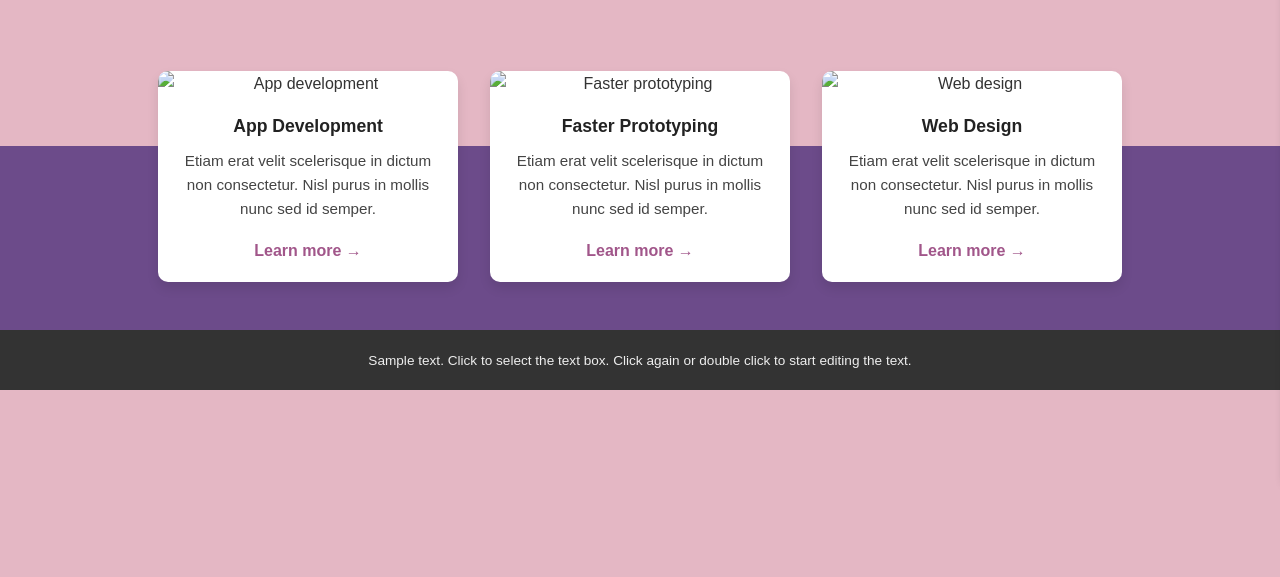
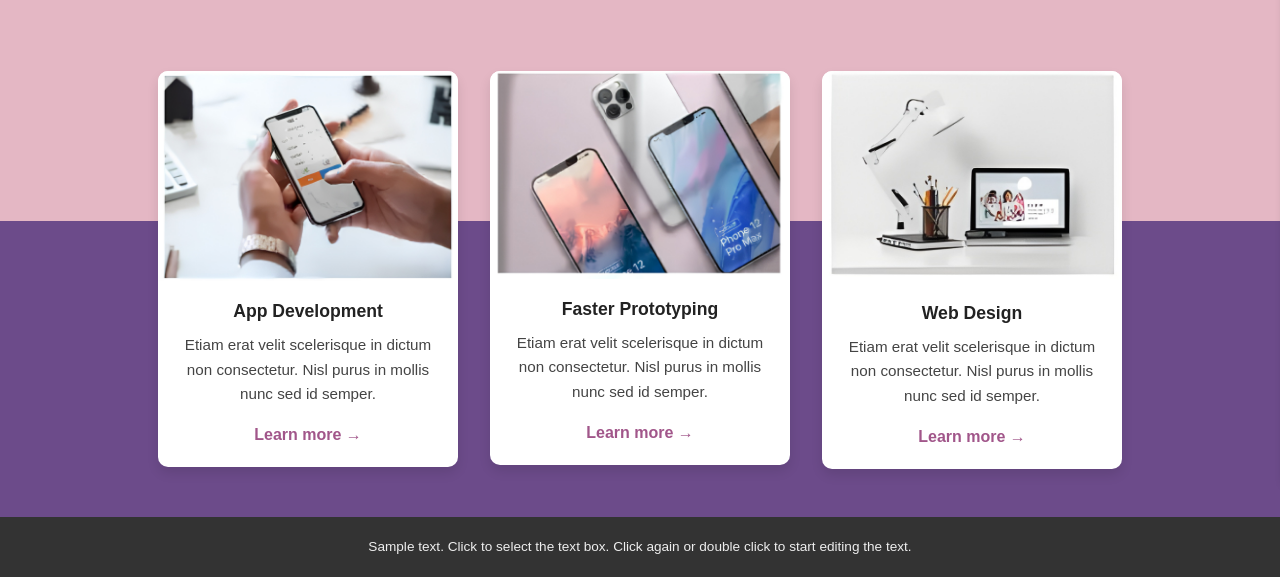
Before and after one commit to PrOl07/my-lab4site.ua, a plain HTML site: page index.html in a window 1280 px wide. Shown: the part 317-894 px from the top of the page. Before the commit the page ends 800 px from the top, so only its background shows below. Drawn offline with Linux system fonts and the light colour scheme.

Commit message:
Update index.html

```diff
--- a/index.html
+++ b/index.html
@@ -36,21 +36,21 @@
 
         <section class="services">
             <article class="card">
-                <img src="image/app-development.jpg" alt="App development">
+                <img src="images/app-development.jpg" alt="App development">
                 <h2>App Development</h2>
                 <p>Etiam erat velit scelerisque in dictum non consectetur. Nisl purus in mollis nunc sed id semper.</p>
                 <a href="#" class="learn-more">Learn more →</a>
             </article>
 
             <article class="card">
-                <img src="image/faster-prototyping.jpg" alt="Faster prototyping">
+                <img src="images/faster-prototyping.jpg" alt="Faster prototyping">
                 <h2>Faster Prototyping</h2>
                 <p>Etiam erat velit scelerisque in dictum non consectetur. Nisl purus in mollis nunc sed id semper.</p>
                 <a href="#" class="learn-more">Learn more →</a>
             </article>
 
             <article class="card">
-                <img src="image/web-design.jpg" alt="Web design">
+                <img src="images/web-design.jpg" alt="Web design">
                 <h2>Web Design</h2>
                 <p>Etiam erat velit scelerisque in dictum non consectetur. Nisl purus in mollis nunc sed id semper.</p>
                 <a href="#" class="learn-more">Learn more →</a>
```
